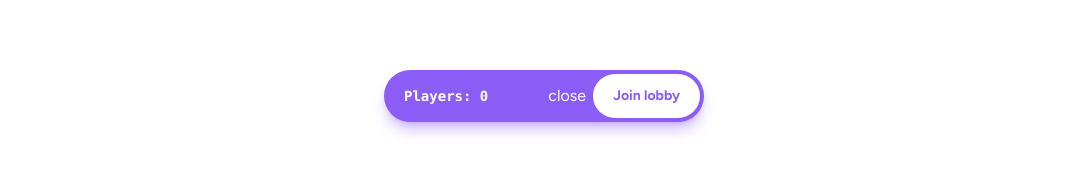
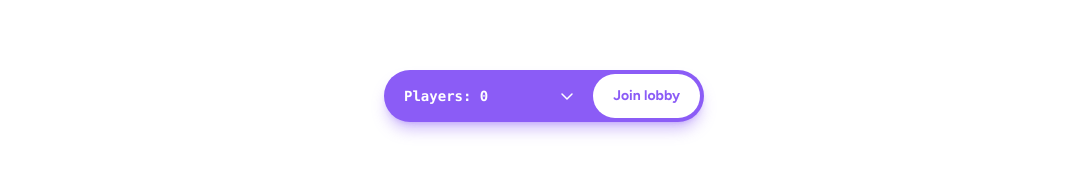
Before and after one commit to loganliffick/personal-site, a Next.js app: page / in a window 1280 px wide. Shown: the part 646-818 px from the top of the page, without its empty margins (96-1183 px from the left). Built offline with nearby package versions, Linux system fonts and the light colour scheme; no server answers.

Commit message:
animations and state logic

```diff
--- a/src/components/Footer.tsx
+++ b/src/components/Footer.tsx
@@ -43,7 +43,7 @@ const Footer = () => {
           />
           <ul
             className={cn(
-              'ease-bounce invisible absolute bottom-14 left-0 block w-36 min-w-max origin-bottom-left scale-75 rounded-2xl bg-zinc-100 p-1 opacity-0 duration-200',
+              'invisible absolute bottom-14 left-0 block w-36 min-w-max origin-bottom-left scale-75 rounded-2xl bg-zinc-100 p-1 opacity-0 duration-150 ease-bounce',
               {
                 'visible scale-100 opacity-100': open,
               },
--- a/src/components/Modal.tsx
+++ b/src/components/Modal.tsx
@@ -1,5 +1,6 @@
 import { X } from 'phosphor-react'
 import { useEffect, useRef } from 'react'
+import { cn } from 'utils/tw'
 
 const Modal = (props: {
   children?: React.ReactNode
@@ -33,10 +34,20 @@ const Modal = (props: {
   return (
     props.open && (
       <section
-        className="fixed left-0 top-0 z-50 flex h-screen w-full items-center justify-center bg-violet-500/10 backdrop-blur-sm"
+        className={cn(
+          'fixed left-0 top-0 z-50 flex h-screen w-full items-center justify-center bg-violet-500/10 backdrop-blur-sm duration-200',
+          { 'animate-fadeSm': props.open },
+        )}
         ref={menuRef}
       >
-        <article className="relative mx-6 w-full max-w-md rounded-3xl bg-white p-6 text-zinc-800 shadow-md shadow-violet-500/10">
+        <article
+          className={cn(
+            'relative mx-6 w-full max-w-md rounded-3xl bg-white p-6 text-zinc-800 shadow-md shadow-violet-500/10',
+            {
+              'animate-revealSm': props.open,
+            },
+          )}
+        >
           <button
             aria-label="Close modal"
             className="absolute right-2 top-2 flex size-11 items-center justify-center rounded-2xl sm:transition-transform sm:hover:bg-zinc-100 sm:active:scale-95"
--- a/src/components/mltiplr/Login.tsx
+++ b/src/components/mltiplr/Login.tsx
@@ -7,12 +7,25 @@ import {
 } from 'firebase/auth'
 import { auth } from 'lib/firebase'
 import { GoogleLogo, TwitterLogo } from 'phosphor-react'
-import { useState } from 'react'
+import { useEffect, useState } from 'react'
 
-const Login = (props: { onClick: () => void; user: any }) => {
+const Login = (props: {
+  onClick: () => void
+  userData: { user: any; loading: boolean }
+}) => {
   const googleProvider = new GoogleAuthProvider()
   const twitterProvider = new TwitterAuthProvider()
-  const [loggingIn, setLoggingIn] = useState(false)
+  const [attemptLogin, setAttemptLogin] = useState(false)
+
+  useEffect(() => {
+    const timeoutId = setTimeout(() => {
+      props.userData.user && setAttemptLogin(false)
+    }, 1000)
+
+    return () => {
+      clearTimeout(timeoutId)
+    }
+  }, [props.userData])
 
   const googleLogin = async () => {
     try {
@@ -38,16 +51,20 @@ const Login = (props: { onClick: () => void; user: any }) => {
     <>
       <h2 className="mb-1 text-2xl font-bold">Welcome to matchmaking</h2>
       <h3 className="mb-6">Log in and join the fun!</h3>
-      {loggingIn ? (
+      {attemptLogin ? (
         <div className="flex h-12 items-center gap-2">
-          <p className="font-medium">Logging in with another window</p>
-          <Loader />
+          {props.userData.user ? null : (
+            <>
+              <p className="font-medium">Logging in with another window</p>
+              <Loader />
+            </>
+          )}
         </div>
       ) : (
         <nav className="flex w-full gap-3">
           <Button
             onClick={() => {
-              setLoggingIn(true)
+              setAttemptLogin(true)
               googleLogin()
             }}
             text="Log in with Google"
@@ -57,7 +74,7 @@ const Login = (props: { onClick: () => void; user: any }) => {
           </Button>
           <Button
             onClick={() => {
-              setLoggingIn(true)
+              setAttemptLogin(true)
               twitterLogin()
             }}
             text="Log in with Twitter"
--- a/src/components/mltiplr/Multiplayer.tsx
+++ b/src/components/mltiplr/Multiplayer.tsx
@@ -18,7 +18,10 @@ const Multiplayer = () => {
   return (
     <>
       <Modal open={modalOpen} setOpen={setModalOpen}>
-        <Login onClick={() => setModalOpen(false)} user={user} />
+        <Login
+          onClick={() => setModalOpen(false)}
+          userData={{ user, loading }}
+        />
       </Modal>
 
       <MultiplayerBar
@@ -34,7 +37,7 @@ const Multiplayer = () => {
           },
           text: 'Log out',
         }}
-        user={user}
+        userData={{ user, loading }}
       />
     </>
   )
--- a/src/components/mltiplr/MultiplayerBar.tsx
+++ b/src/components/mltiplr/MultiplayerBar.tsx
@@ -1,6 +1,6 @@
 import useClickOutside from 'hooks/useClickOutside'
 import Image from 'next/image'
-import { Command, Eye, EyeClosed, HandWaving } from 'phosphor-react'
+import { CaretDown, Command, Eye, EyeClosed, HandWaving } from 'phosphor-react'
 import { useState } from 'react'
 import { cn } from 'utils/tw'
 
@@ -49,7 +49,7 @@ const UserMenu = (props: {
 }) => (
   <div
     className={cn(
-      'ease-bounce invisible absolute bottom-14 right-0 block w-44 min-w-max origin-bottom-right scale-75 rounded-2xl bg-violet-100 p-1 text-violet-800 opacity-0 duration-200',
+      'invisible absolute bottom-14 right-0 block w-44 min-w-max origin-bottom-right scale-75 rounded-2xl bg-violet-100 p-1 text-violet-800 opacity-0 duration-150 ease-bounce',
       {
         'visible scale-100 opacity-100': props.userMenuOpen,
       },
@@ -81,10 +81,10 @@ const MultiplayerButton = (props: {
 const MultiplayerBar = (props: {
   loginButtonProps: React.ComponentProps<typeof MultiplayerButton>
   logoutButtonProps: React.ComponentProps<typeof MultiplayerButton>
-  user: any
+  userData: { user: any; loading: boolean }
 }) => {
   const [userMenuOpen, setUserMenuOpen] = useState(false)
-  const [hideMenu, setHideMenu] = useState(false)
+  const [stashBar, setStashBar] = useState(false)
 
   const userMenuRef = useClickOutside(() => {
     setUserMenuOpen(false)
@@ -92,37 +92,38 @@ const MultiplayerBar = (props: {
 
   return (
     <div className="fixed bottom-8 left-1/2 z-10 flex w-full -translate-x-1/2 bg-transparent px-6 sm:max-w-xs sm:px-0">
-      <nav
+      <div
         className={cn(
-          'mx-auto flex w-full max-w-xs items-center justify-between rounded-full bg-violet-500 px-1 py-1 pl-5 shadow-lg shadow-violet-500/40 transition',
-          { '-translate-y-16 opacity-50': hideMenu },
+          'animate-reveal mx-auto flex w-full max-w-xs items-center justify-between rounded-full bg-violet-500 px-1 py-1 pl-5 shadow-lg shadow-violet-500/40',
+          { 'opacity-50': stashBar },
         )}
       >
-        <div className="flex items-center gap-1">
-          <p className="font-mono text-sm font-semibold text-white">
-            Players: 0
-          </p>
-        </div>
-
-        {props.user ? (
-          <div className="relative size-11" ref={userMenuRef}>
+        <p className="font-mono text-sm font-semibold text-white">Players: 0</p>
+        <nav>
+          {props.userData.loading || props.userData.user ? (
+            <div
+              className="animate-fade relative size-11 rounded-full bg-violet-300"
+              ref={userMenuRef}
+            >
+              {props.userData.user && (
+                <>
                   <button
-              className={cn(
-                'overflow-hidden rounded-full border-2 border-white/30 border-opacity-50 hover:opacity-90 active:scale-95 sm:transition-transform',
-                { 'sm:hover:opacity-100': userMenuOpen },
-              )}
+                    className="overflow-hidden rounded-full border-4 border-transparent border-opacity-50 active:scale-90 sm:transition-transform"
                     onClick={() => setUserMenuOpen(!userMenuOpen)}
                   >
                     <Image
-                alt={props.user.displayName || ''}
+                      alt={props.userData.user.displayName || ''}
                       height={44}
-                src={props.user.photoURL || ''}
+                      src={props.userData.user.photoURL || ''}
                       width={44}
                       referrerPolicy="no-referrer"
-                className="pointer-events-none"
+                      className="animate-fadeXs pointer-events-none"
                     />
                   </button>
-            <UserMenu userMenuOpen={userMenuOpen} user={props.user}>
+                  <UserMenu
+                    userMenuOpen={userMenuOpen}
+                    user={props.userData.user}
+                  >
                     <MenuItem
                       icon="command"
                       onClick={() => {
@@ -146,20 +147,23 @@ const MultiplayerBar = (props: {
                       text="Log out"
                     />
                   </UserMenu>
+                </>
+              )}
             </div>
           ) : (
-          <div className="flex gap-1">
+            <div className="animate-fade flex gap-1">
               <button
                 className="group flex size-11 items-center justify-center rounded-full bg-transparent text-white transition-transform sm:hover:bg-white/0 sm:active:scale-95"
-              onClick={() => setHideMenu(!hideMenu)}
+                onClick={() => setStashBar(!stashBar)}
               >
-              close
+                <CaretDown weight="bold" />
               </button>
               <MultiplayerButton {...props.loginButtonProps} />
             </div>
           )}
         </nav>
       </div>
+    </div>
   )
 }
 
--- a/tailwind.config.ts
+++ b/tailwind.config.ts
@@ -19,6 +19,36 @@ const config: Config = {
       transitionTimingFunction: {
         bounce: 'cubic-bezier(0.2, -0.25, 0, 1.6)',
       },
+      keyframes: {
+        fade: {
+          from: {
+            opacity: '0%',
+          },
+          to: {
+            opacity: '100%',
+          },
+        },
+
+        reveal: {
+          from: {
+            opacity: '0%',
+            transform: 'translateY(80px)',
+          },
+          to: {
+            opacity: '100%',
+            transform: 'translateY(0px)',
+          },
+        },
+      },
+      animation: {
+        fadeXs: 'fade 0.2s forwards',
+        fadeSm: 'fade 0.4s forwards',
+        fade: 'fade 0.8s forwards',
+        fadeMd: 'fade 2s forwards',
+
+        revealSm: 'reveal 0.5s cubic-bezier(0,1,0,1.1) forwards',
+        reveal: 'reveal 0.8s cubic-bezier(0,0.6,0,1.5) forwards',
+      },
     },
   },
   plugins: [require('@tailwindcss/typography')],
```
Lines whose indentation alone changed are shown as unchanged.
